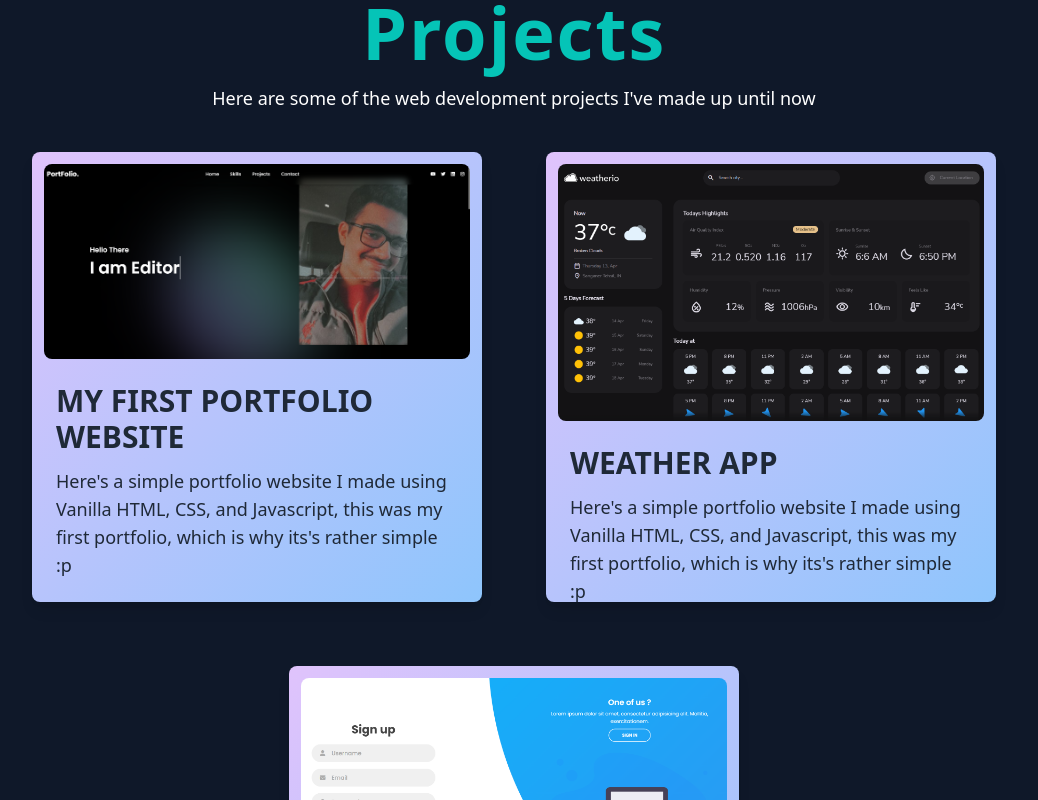
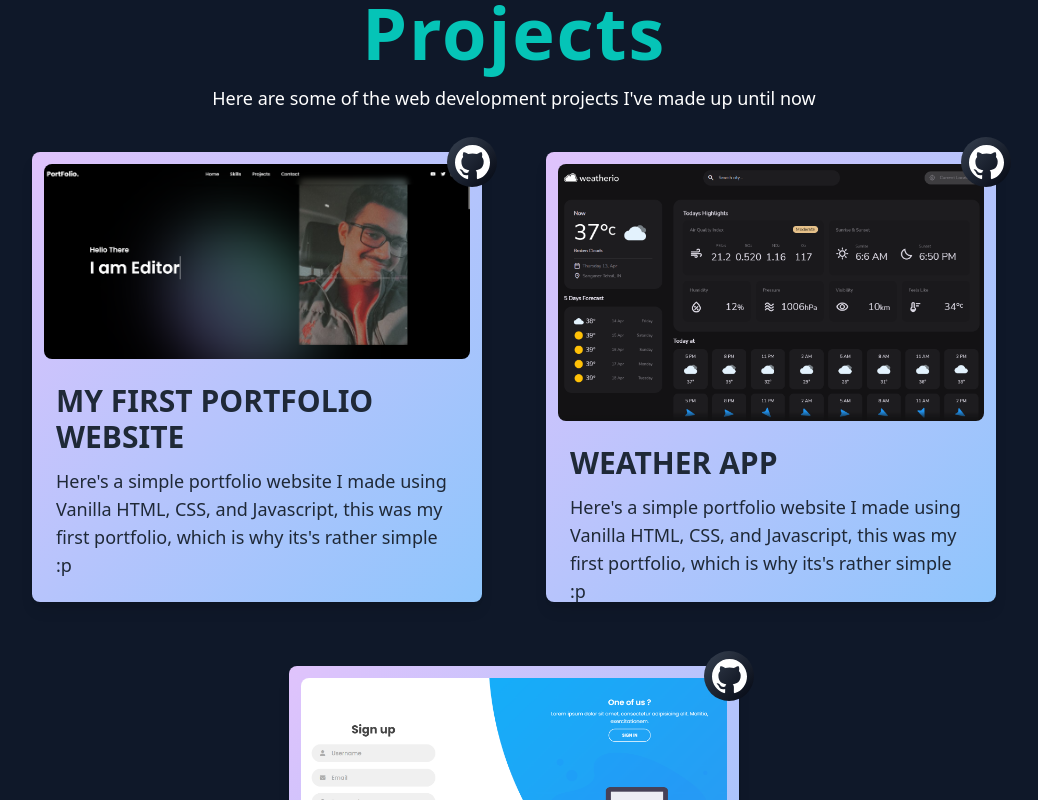
Before and after one commit to JoyBrar2001/Portfolio-using-react-and-tailwind, a React (Vite) app: page / in a window 1280 px wide. Shown: the part 820-1620 px from the top of the page, without its empty margins (126-1164 px from the left). Built offline with nearby package versions, Linux system fonts and the light colour scheme.

Commit message:
Stylized some of the artworks section

```diff
--- a/src/App.jsx
+++ b/src/App.jsx
@@ -5,7 +5,7 @@ import Artwork from "./components/Artwork";
 
 function App() {
   return (
-    <div className="overflow-x-hidden">
+    <div className="overflow-hidden">
       <Navbar />
       <Hero />
       <Projects />
--- a/src/components/Navbar.jsx
+++ b/src/components/Navbar.jsx
@@ -3,7 +3,7 @@ import { BsMoonStarsFill } from 'react-icons/bs';
 
 const Navbar = () => {
     return (
-        <div className='fixed h-20 w-screen bg-[#0f1829] text-white font-Poppins shadow-lg z-10'>
+        <div className='fixed h-20 w-screen bg-[#0f182911] backdrop-blur-lg text-white font-Poppins shadow-lg z-10'>
             <div className='flex justify-between items-center w-full h-full px-6 max-w-[1200px] mx-auto'>
 
                 <p className='text-xl font-bold'><a href="#hero">Portfolio</a></p>
--- a/src/components/Projects.jsx
+++ b/src/components/Projects.jsx
@@ -20,14 +20,13 @@ const CreateCard = (props) => {
   }
 
   return (
-    <Tilt options={defaultOptions} className='w-[450px] h-[450px] bg-white p-3 rounded-lg shadow-lg bg-gradient-to-br from-[#e0c3fc] to-[#8ec5fc] transition-all duration-75'>
+    <Tilt options={defaultOptions} className='relative w-[450px] h-[450px] bg-white p-3 rounded-lg shadow-lg bg-gradient-to-br from-[#e0c3fc] to-[#8ec5fc] transition-all duration-75'>
+
+      <a href={props.link} target='blank' className='absolute h-[50px] w-[50px] top-[-15px] right-[-15px] bg-gradient-to-br from-gray-700 to-gray-950 rounded-full flex justify-center items-center cursor-pointer'>
+        <BsGithub className='text-white h-[70%] w-[70%]' />
+      </a>
 
       <div>
-
-        <div className='absolute h-[50px] w-[50px] top-[-15px] right-[-15px] bg-gradient-to-br from-gray-700 to-gray-950 rounded-full flex justify-center items-center cursor-pointer' onClick={() => window.open(props.link, "_blank")}>
-          <BsGithub className='text-white h-[70%] w-[70%]' />
-        </div>
-
         <img src={props.img} alt="Portfolio Image" className='rounded-lg' />
       </div>
 
@@ -73,7 +72,7 @@ const Projects = () => {
         <div className='h-full min-h-screen w-full bg-[#0f1829] text-gray-800 flex flex-wrap justify-center items-center gap-16 mt-10'>
 
           {projectsList.map((project, index) => (
-            <CreateCard img={project.image} title={project.title} description={project.description} />
+            <CreateCard img={project.image} title={project.title} description={project.description} link={project.link} />
           ))}
 
         </div>
--- a/src/index.css
+++ b/src/index.css
@@ -35,3 +35,16 @@
 html{
     scroll-behavior: smooth;
 }
+
+::-webkit-scrollbar {
+    width: 10px;
+}
+
+::-webkit-scrollbar-track {
+    background-color: #0f1829;
+}
+
+::-webkit-scrollbar-thumb {
+    background: #05c4b7;
+    border-radius: 10px;
+}
```
